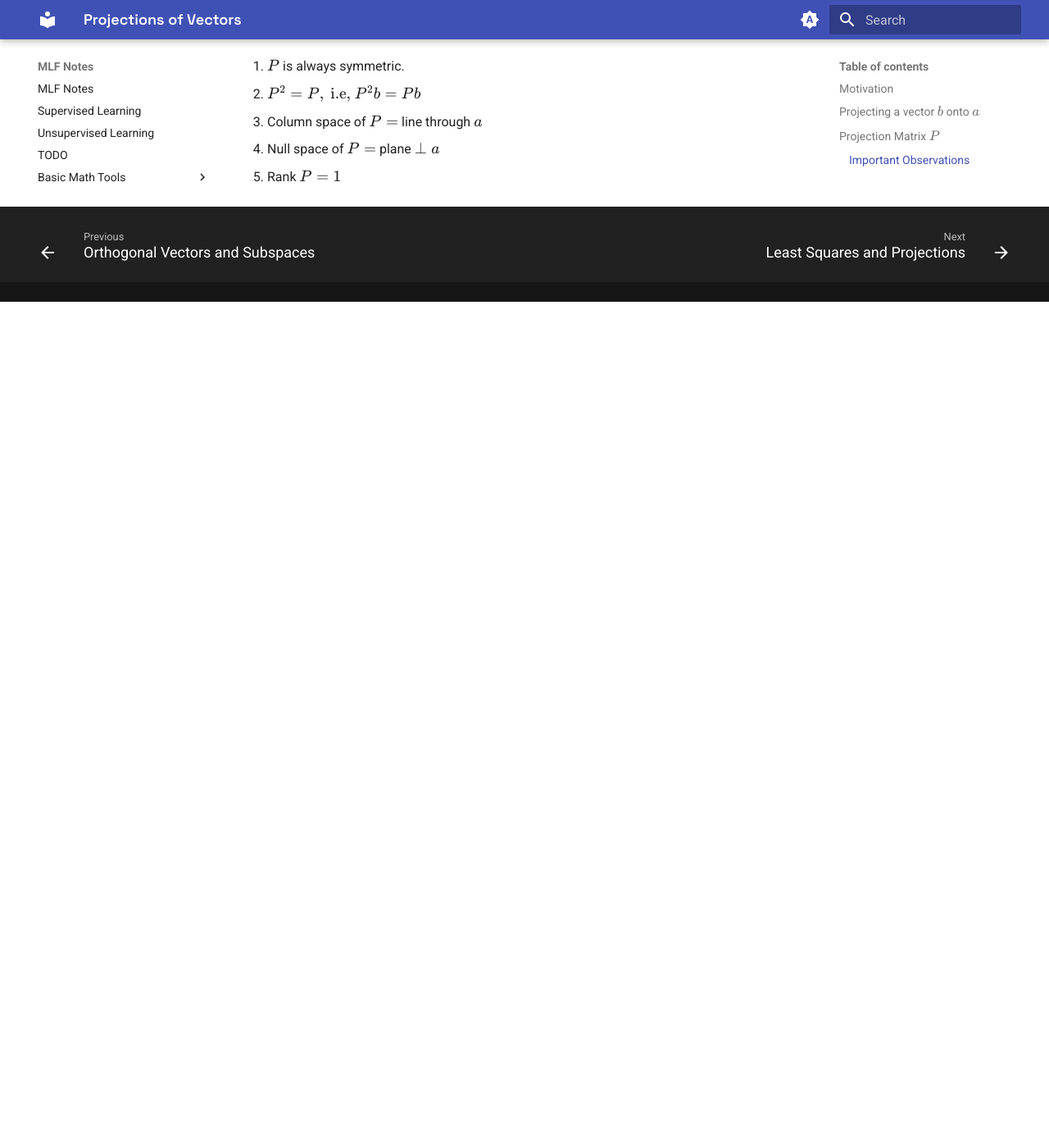
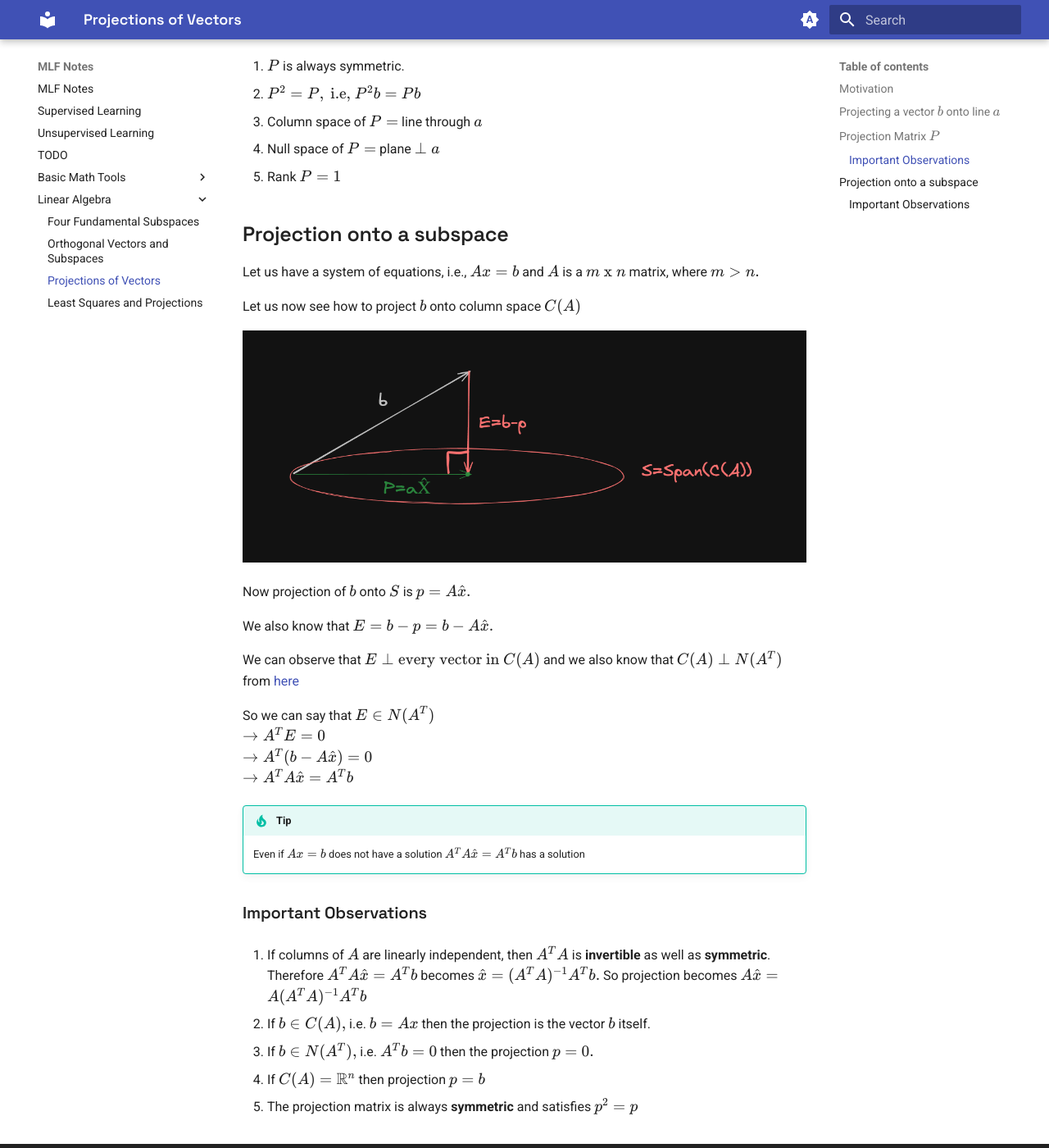
Before and after one commit to harshshah-codes/MLF-Notes, an MkDocs documentation site: the page built from docs/Linear Algebra/03 Projections.md, in a window 1280 px wide and 1400 px high, scrolled down 1368 px. Shown: the whole window at 82% size. Built offline with MkDocs 1.6.1 and Material for MkDocs 9.7.7, drawn with Linux system fonts in a browser that asks for light colours; before the commit the page ends 1736 px from its top, so only the background shows below that.

```diff
--- a/docs/Linear Algebra/03 Projections.md
+++ b/docs/Linear Algebra/03 Projections.md
@@ -6,7 +6,7 @@
 
 Let us say we are given some data $(x_1,b_1),(x_2,b_2),...(x_n,b_n)$ and it is given that this does not have a solution, i.e., $b\notin C(A).$ At this point, it makes sense to get a projection of $b$ onto $A$.
 
-## Projecting a vector $b$ onto $a$
+## Projecting a vector $b$ onto line $a$
 
 ![Projections](../assets/Projection.png)
 
@@ -28,3 +28,34 @@
 3. Column space of $P =$ line through $a$
 4. Null space of $P=$ plane $\perp a$
 5. Rank $P=1$
+
+## Projection onto a subspace
+
+Let us have a system of equations, i.e., $Ax=b$ and $A$ is a $m\text{ x }n$ matrix, where $m>n.$
+
+Let us now see how to project $b$ onto column space $C(A)$
+
+![Projections onto a subspace](../assets/Projection-onto-a-subspace.png)
+
+Now projection of $b$ onto $S$ is $p=A\hat{x}.$
+
+We also know that $E=b-p=b-A\hat{x}.$
+
+We can observe that $E\perp\text{every vector in }C(A)$ and we also know that $C(A)\perp N(A^T)$ from [here](./02%20Orthagonal%20Vectors%20and%20Subspaces.md/#caperp-nat)
+
+So we can say that $E\in N(A^T)\newline\to A^TE=0\newline\to A^T(b-A\hat{x}) = 0\newline\to A^TA\hat{x}=A^Tb$
+
+!!! tip
+
+    Even if $Ax=b$ does not have a solution $A^TA\hat{x}=A^Tb$ has a solution
+
+### Important Observations
+1. If columns of $A$ are linearly independent, then $A^TA$ is **invertible** as well as **symmetric**. Therefore $A^TA\hat{x}=A^Tb$ becomes $\hat{x}=(A^TA)^{-1}A^Tb.$ So projection becomes $A\hat{x}=A(A^TA)^{-1}A^Tb$
+
+2. If $b\in C(A),$ i.e. $b=Ax$ then the projection is the vector $b$ itself.
+
+3. If $b\in N(A^T),$ i.e. $A^Tb=0$ then the projection $p=0.$
+
+4. If $C(A)=\R^n$ then projection $p=b$
+
+5. The projection matrix is always **symmetric** and satisfies $p^2=p$
```
Also changed, not shown: docs/Linear Algebra/02 Orthagonal Vectors and Subspaces.md (+0 -2 lines), docs/Linear Algebra/04 Least Squares and Projections.md (+4 -0 lines), docs/assets/Projection-onto-a-subspace.png (added).
